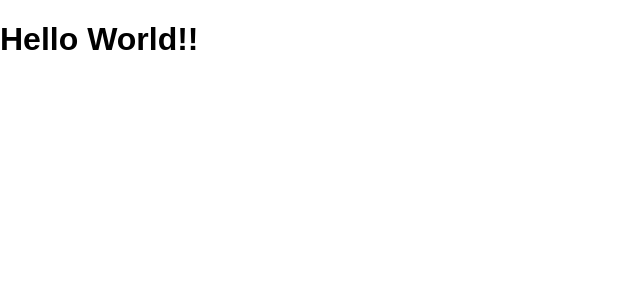
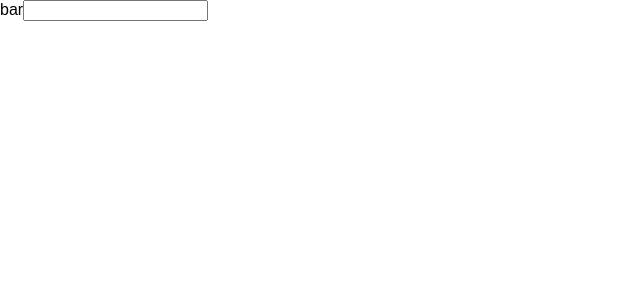
Before and after one commit to ShintaNakama/my-udemy-react-redux-crud-app, a React (Create React App) app: page / in a window 1280 px wide. Shown: the top 300 px of the page, without its empty margins (0-640 px from the left). Built offline with nearby package versions, Linux system fonts and the light colour scheme.

Commit message:
learn jsx syntax

```diff
--- a/src/App.js
+++ b/src/App.js
@@ -2,7 +2,12 @@
 
 class App extends Component {
   render() {
-    return <div><h1>Hello World!!</h1></div>;
+    return (
+      <React.Fragment>
+        <label htmlFor="bar">bar</label>
+        <input type="test" onChange={() => {console.log("I am Clicked!")}}/>
+      </React.Fragment>
+    )
   }
 }
 
```
